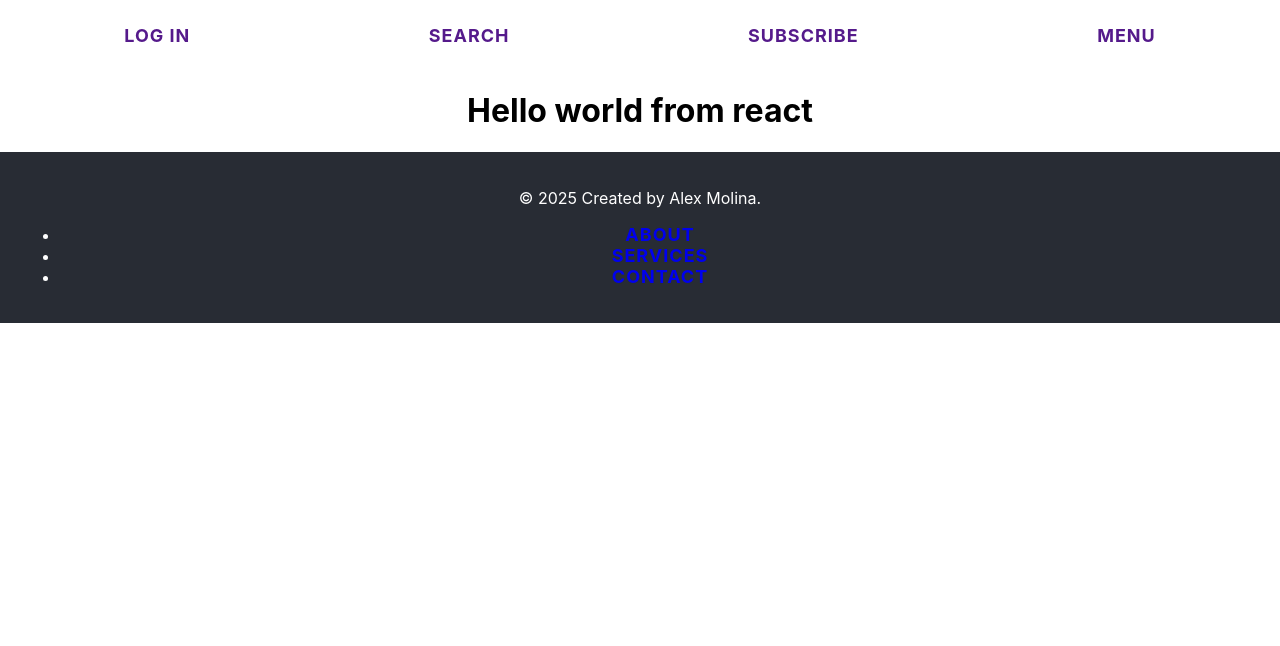
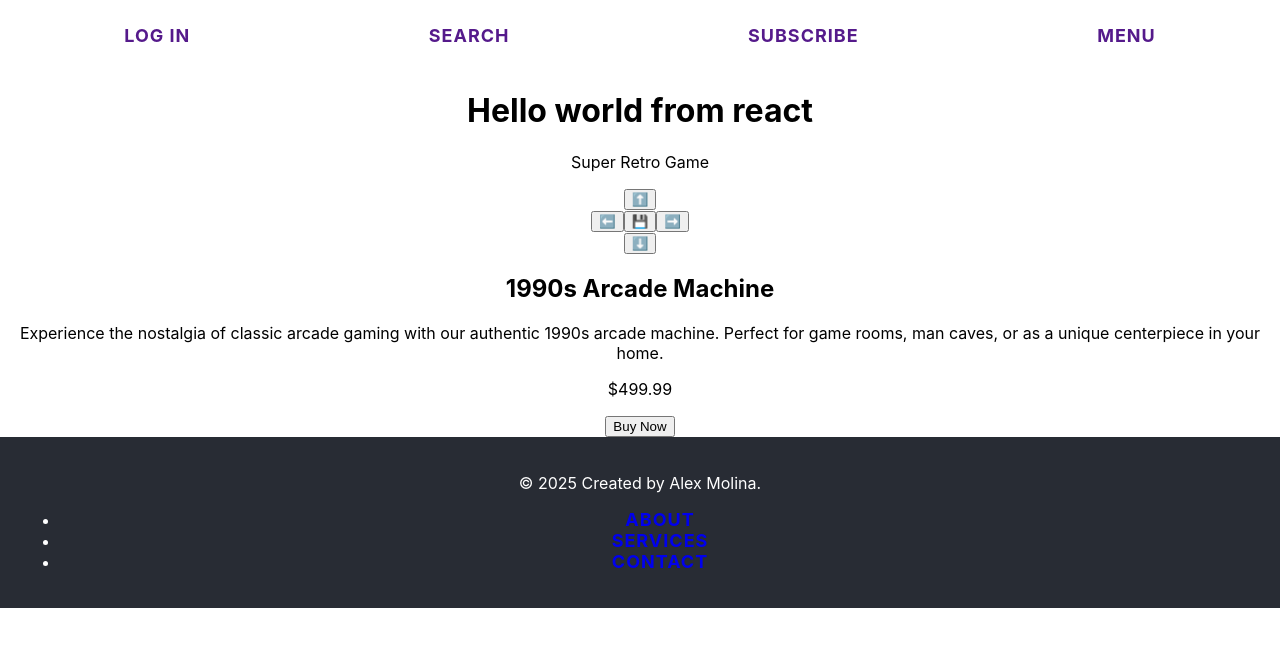
Before and after one commit to Amolina5/online-store, a React (Create React App) app: page / in a window 1280 px wide. Shown: the top 646 px of the page. Built offline with nearby package versions, Linux system fonts and the light colour scheme.

Commit message:
assignment 1 re worked

```diff
--- a/src/App.js
+++ b/src/App.js
@@ -2,12 +2,16 @@ import logo from './logo.svg';
 import './App.css';
 import Navbar from './components/navbar';
 import Footer from './components/footer';
+import ArcadeMachine from './components/ArcadeMachine';
 
 function App() {
   return (
     <div className="App">
       <Navbar></Navbar>
       <h1>Hello world from react</h1>
+
+      <ArcadeMachine></ArcadeMachine>
+
       <Footer></Footer>
     </div>
   );
--- /dev/null
+++ b/src/components/ArcadeMachine.jsx
@@ -0,0 +1,31 @@
+import React from 'react';
+import './styles/ArcadeMachine.css';
+
+const ArcadeMachine = () => {
+  return (
+    <div className="arcade-container">
+      <div className="arcade-screen">
+        <p className="game-title">Super Retro Game</p>
+      </div>
+      <div className="controls">
+        <button className="control-button">⬆️</button>
+        <div className="row">
+          <button className="control-button">⬅️</button>
+          <button className="control-button">💾</button>
+          <button className="control-button">➡️</button>
+        </div>
+        <button className="control-button">⬇️</button>
+      </div>
+      <div className="product-info">
+        <h2 className="product-title">1990s Arcade Machine</h2>
+        <p className="product-description">
+          Experience the nostalgia of classic arcade gaming with our authentic 1990s arcade machine. Perfect for game rooms, man caves, or as a unique centerpiece in your home.
+        </p>
+        <p className="product-price">$499.99</p>
+        <button className="buy-button">Buy Now</button>
+      </div>
+    </div>
+  );
+};
+
+export default ArcadeMachine;
--- /dev/null
+++ b/src/components/styles/ArcadeMachine.css
@@ -0,0 +1,9 @@
+arcade-container {
+    width: 250px;
+    height: 450px;
+    background-color: #222;
+    border: 5px solid #FF0000;
+    border-radius: 10px;
+    position: relative;
+    padding: 2px;
+}
```
